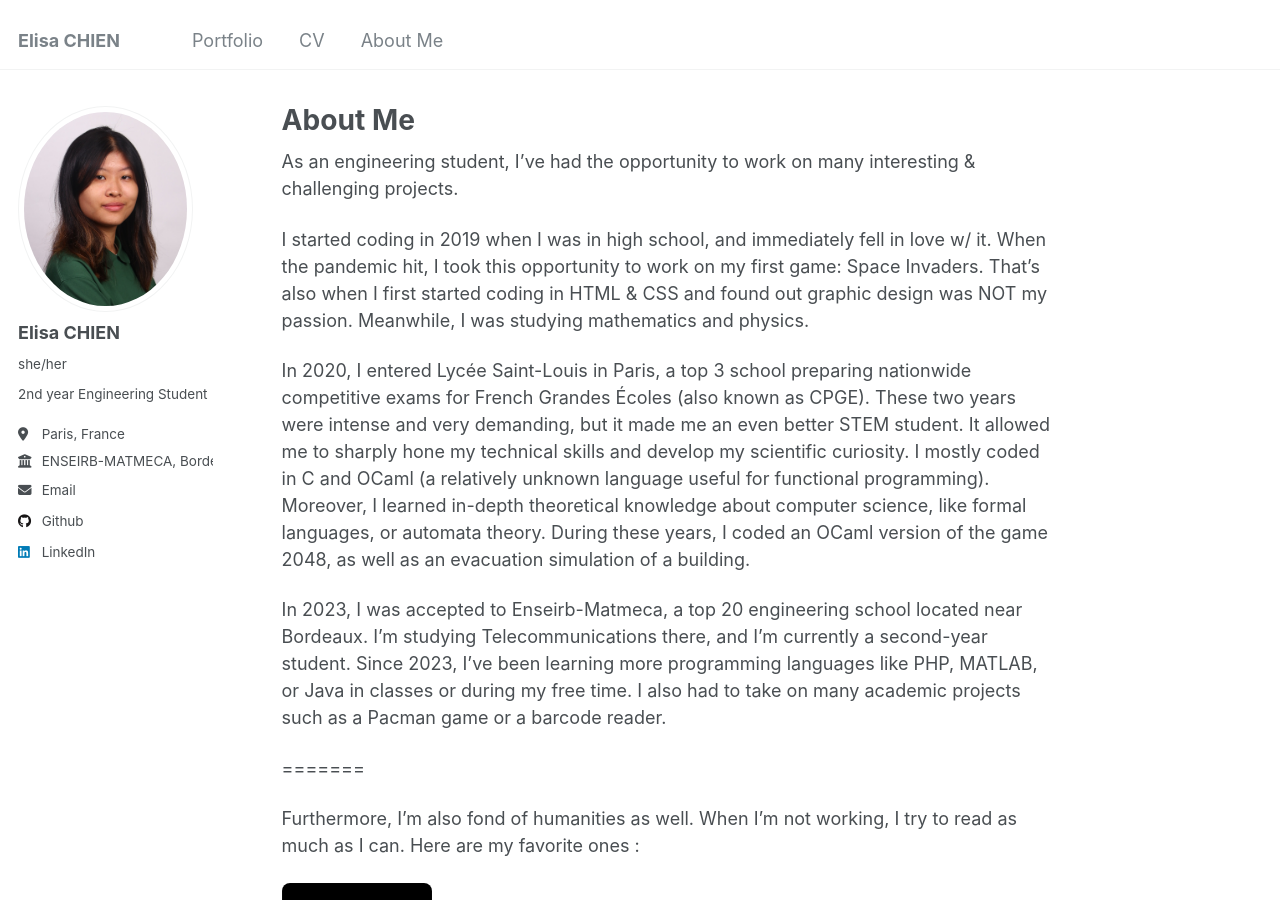
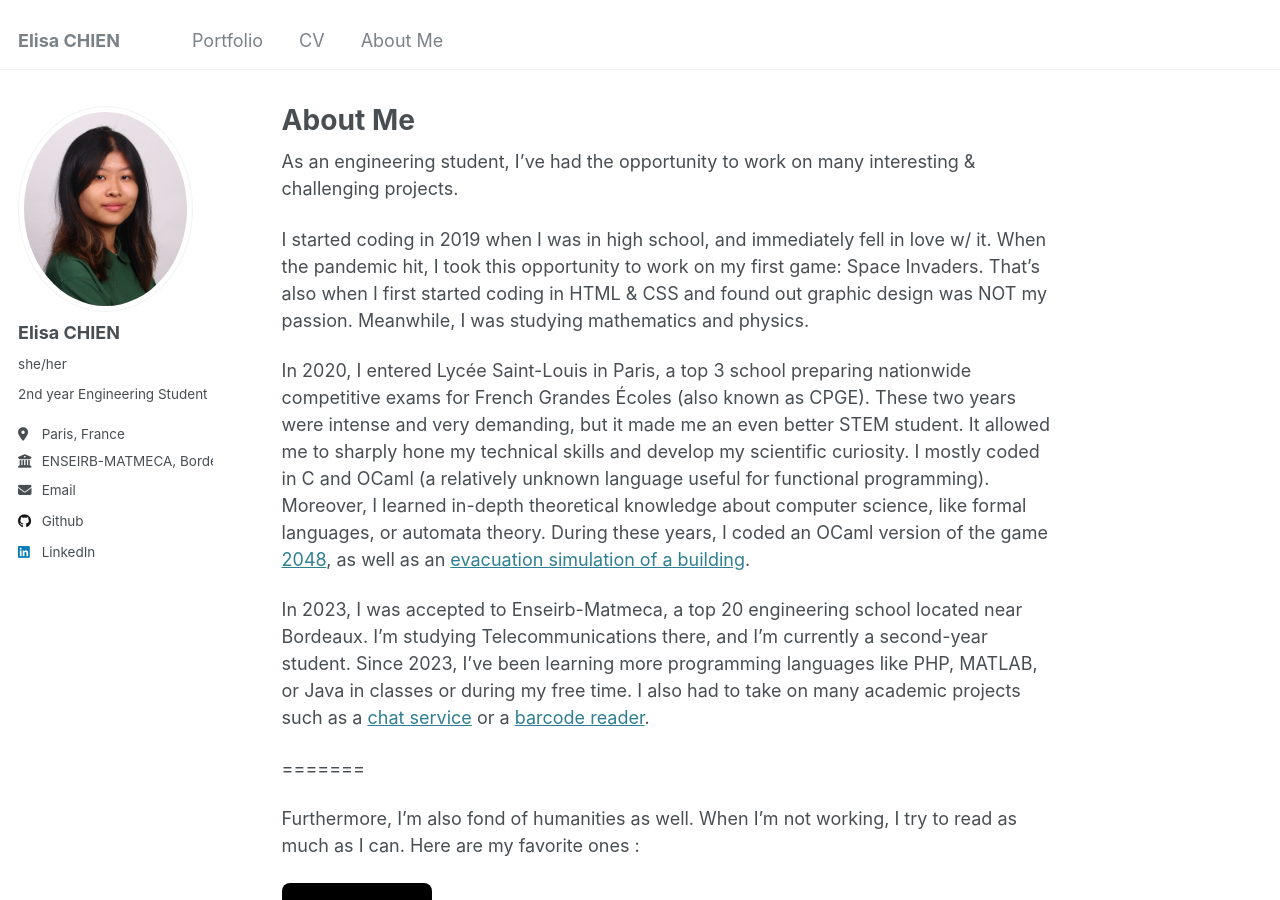
Before and after one commit to elisa943/elisa943.github.io, a Jekyll site: the page built from _pages/aboutme.md, in a window 1280 px wide and 900 px high. Built offline with Jekyll 4.4.1, drawn with Linux system fonts in a browser that asks for light colours.

Commit message:
Ajout de liens

```diff
--- a/_pages/aboutme.md
+++ b/_pages/aboutme.md
@@ -10,9 +10,9 @@ As an engineering student, I've had the opportunity to work on many interesting
 
 I started coding in 2019 when I was in high school, and immediately fell in love w/ it. When the pandemic hit, I took this opportunity to work on my first game: Space Invaders. That's also when I first started coding in HTML & CSS and found out graphic design was NOT my passion. Meanwhile, I was studying mathematics and physics.
 
-In 2020, I entered Lycée Saint-Louis in Paris, a top 3 school preparing nationwide competitive exams for French Grandes Écoles (also known as CPGE). These two years were intense and very demanding, but it made me an even better STEM student. It allowed me to sharply hone my technical skills and develop my scientific curiosity. I mostly coded in C and OCaml (a relatively unknown language useful for functional programming). Moreover, I learned in-depth theoretical knowledge about computer science, like formal languages, or automata theory. During these years, I coded an OCaml version of the game 2048, as well as an evacuation simulation of a building.
+In 2020, I entered Lycée Saint-Louis in Paris, a top 3 school preparing nationwide competitive exams for French Grandes Écoles (also known as CPGE). These two years were intense and very demanding, but it made me an even better STEM student. It allowed me to sharply hone my technical skills and develop my scientific curiosity. I mostly coded in C and OCaml (a relatively unknown language useful for functional programming). Moreover, I learned in-depth theoretical knowledge about computer science, like formal languages, or automata theory. During these years, I coded an OCaml version of the game [2048](https://elisa943.github.io/portfolio/2048/), as well as an [evacuation simulation of a building](https://elisa943.github.io/portfolio/tipe).
 
-In 2023, I was accepted to Enseirb-Matmeca, a top 20 engineering school located near Bordeaux. I'm studying Telecommunications there, and I'm currently a second-year student. Since 2023, I've been learning more programming languages like PHP, MATLAB, or Java in classes or during my free time. I also had to take on many academic projects such as a Pacman game or a barcode reader.
+In 2023, I was accepted to Enseirb-Matmeca, a top 20 engineering school located near Bordeaux. I'm studying Telecommunications there, and I'm currently a second-year student. Since 2023, I've been learning more programming languages like PHP, MATLAB, or Java in classes or during my free time. I also had to take on many academic projects such as a [chat service](https://github.com/EnseirbTelecom/re216-24-elisa-alban) or a [barcode reader](https://elisa943.github.io/portfolio/barcode).
 
 =======
 
```
Also changed, not shown: _portfolio/portfolio-1.md (+2 -0 lines), _portfolio/portfolio-2.md (+2 -0 lines), _portfolio/portfolio-3.md (+2 -0 lines).
